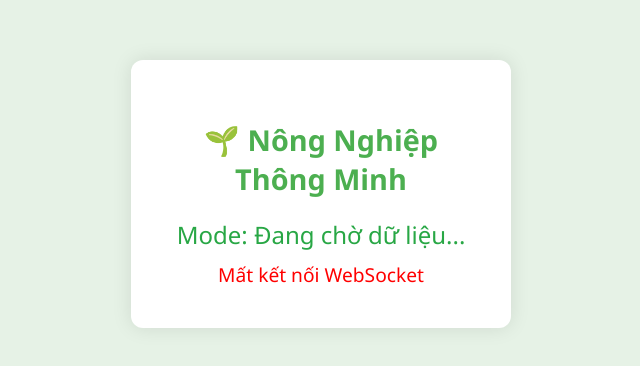
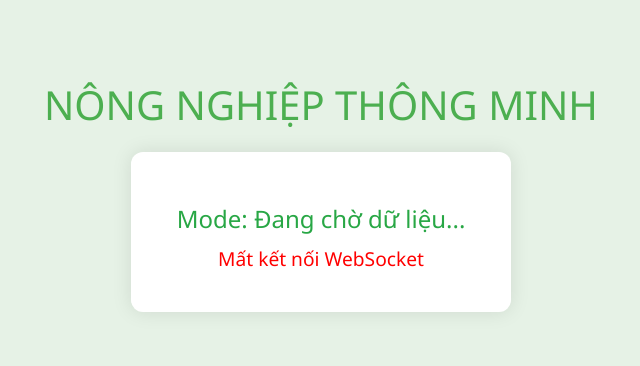
Before and after one commit to Axyst2k4/ws-server, a website: page index.html in a window 1280 px wide. Shown: the part 206-572 px from the top of the page, without its empty margins (319-959 px from the left). Drawn offline with Linux system fonts and the light colour scheme.

Commit message:
Update index.html

```diff
--- a/index.html
+++ b/index.html
@@ -2,16 +2,24 @@
 <html lang="vi">
 <head>
   <meta charset="UTF-8">
-  <title>Giám sát Độ Ẩm - Nông Nghiệp Thông Minh</title>
+  <title>Giám sát Độ Ẩm - NÔNG NGHIỆP THÔNG MINH</title>
   <style>
     body {
       margin: 0;
       font-family: 'Segoe UI', sans-serif;
       background: #e6f2e6;
       display: flex;
+      flex-direction: column;
       align-items: center;
       justify-content: center;
       height: 100vh;
+    }
+    .title {
+      font-size: 2.5em;
+      color: #4caf50;
+      text-transform: uppercase;
+      margin-bottom: 20px;
+      text-align: center;
     }
     .center-box {
       text-align: center;
@@ -20,11 +28,6 @@
       border-radius: 12px;
       box-shadow: 0 0 20px rgba(0, 0, 0, 0.1);
       width: 300px;
-    }
-    h1 {
-      font-size: 1.8em;
-      color: #4caf50;
-      margin-bottom: 20px;
     }
     .data {
       font-size: 1.5em;
@@ -50,8 +53,8 @@
   </style>
 </head>
 <body>
+  <div class="title">NÔNG NGHIỆP THÔNG MINH</div>
   <div class="center-box">
-    <h1>🌱 Nông Nghiệp Thông Minh</h1>
     <div class="data" id="mode">Mode: Đang chờ dữ liệu...</div>
     <div id="mode0" class="hidden">
       <div class="data" id="setpoint">Setpoint: Đang chờ dữ liệu...</div>
```
